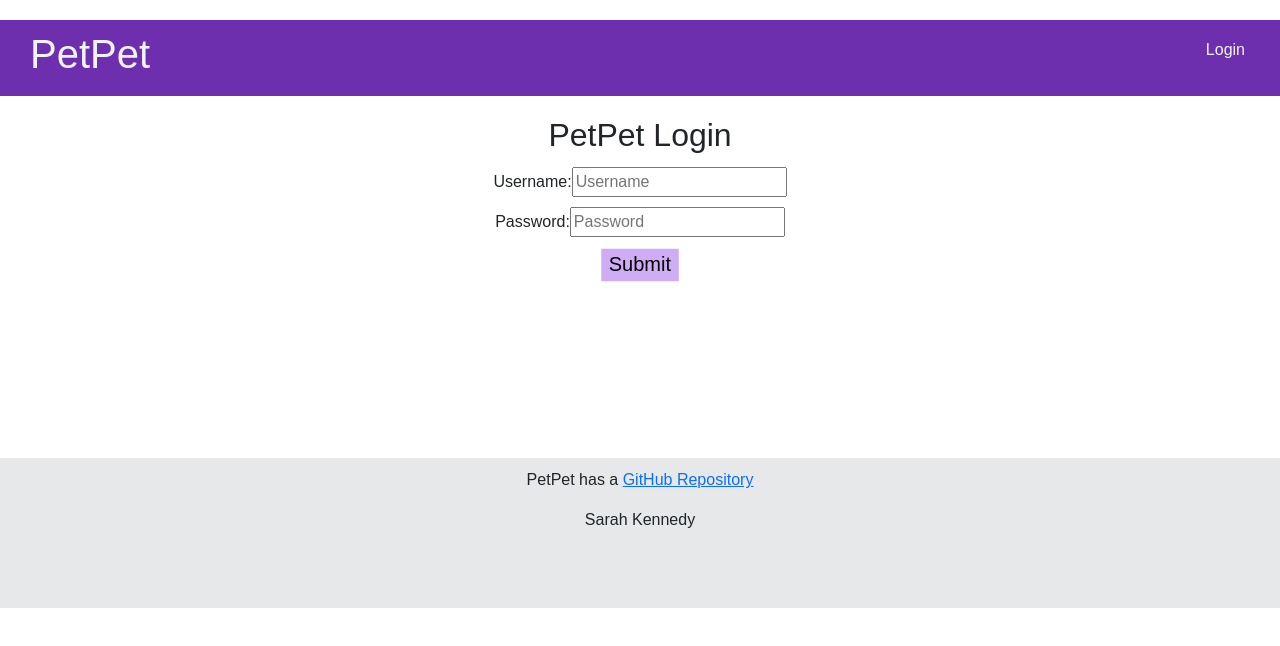
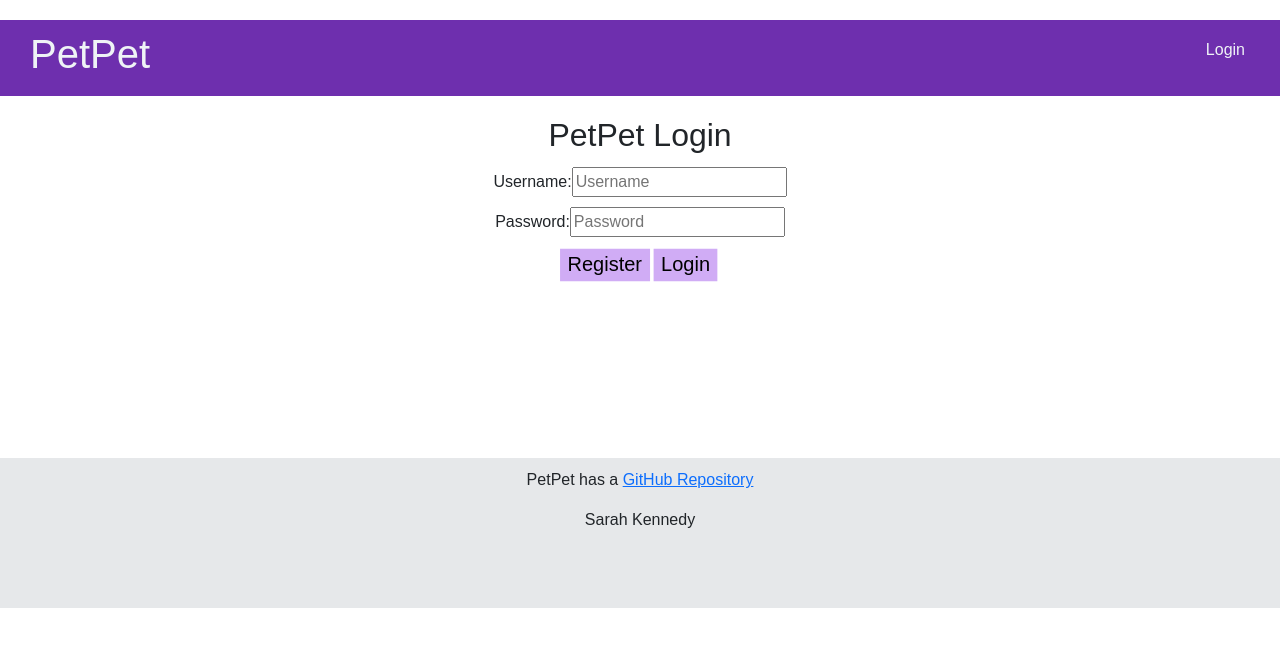
Before and after one commit to StargazerSwing955/260startup, a React (Vite) app: page / in a window 1280 px wide. Shown: the top 646 px of the page. Built offline with nearby package versions, Linux system fonts and the light colour scheme; a web font is replaced by a local one.

Commit message:
set login to take input

```diff
--- a/src/login/login.jsx
+++ b/src/login/login.jsx
@@ -1,10 +1,23 @@
 import React from 'react';
+import{login, register} from '../service';
 
 export function Login({setUser}) {
 
   const loginUser = () => {
-    setUser({username: "test", password: "test"})
+    if (login(username, password)) {
+      setUser({username: username, password: password})
+    }
   }
+
+  const registerUser = () => {
+    if (register(username, password)) {
+      setUser({username: username, password: password})
+    }
+  }
+
+  const [username, setUsername] = React.useState("");
+  const [password, setPassword] = React.useState("");
+
     return (
      <main>
 
@@ -13,14 +26,15 @@ export function Login({setUser}) {
 
         <div className="input username">
             <span>Username:</span>
-            <input type="text" placeholder="Username"/>
+            <input type="text" placeholder="Username" onChange={(e) => setUsername(e.target.value)}/>
         </div>
         <div className="input password">
             <span>Password:</span>
-            <input type="text" placeholder="Password"/>
+            <input type="text" placeholder="Password" onChange={(e) => setPassword(e.target.value)}/>
         </div>
         <div className="submit-button">
-              <button onClick={loginUser}>Submit</button> {/* <!-- debug to make submit the form later --> */}
+            <button onClick={registerUser}>Register</button>
+            <button onClick={loginUser}>Login</button>
         </div>
 
     </main>
--- a/src/service.js
+++ b/src/service.js
@@ -7,3 +7,17 @@ const quotes = [
   {"text": "I am learning more.", "author":"a"},
   {"text": "I am learning even more.", "author":"j"}
 ]
+
+
+export function register(username, password) {
+    localStorage.setItem("user", JSON.stringify({username, password}))
+    return true
+}
+
+export function login(username, password) {
+    const user = JSON.parse(localStorage.getItem("user"));
+    if (user && user.username === username && user.password === password) {
+        return true;
+    }
+    return false;
+}
```
